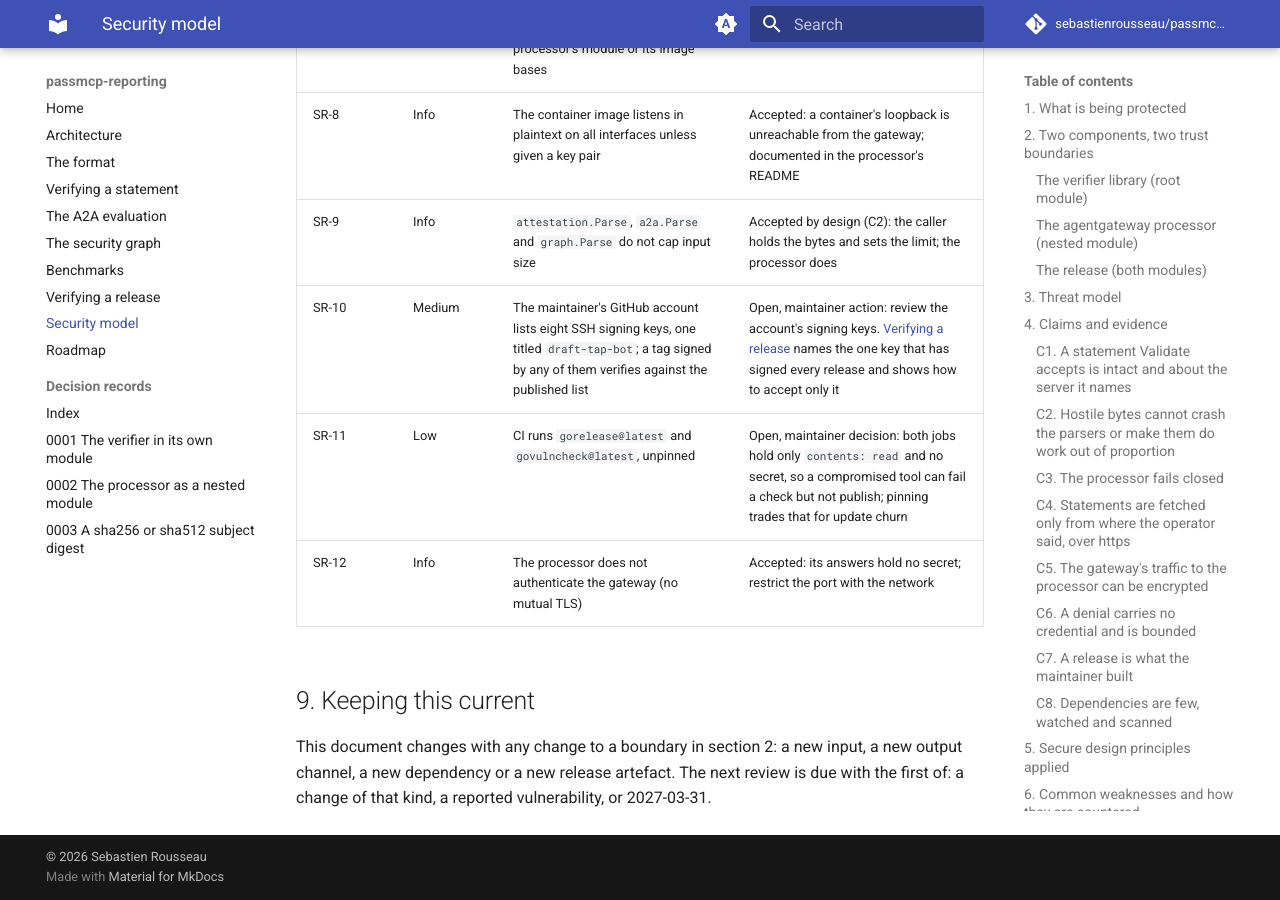
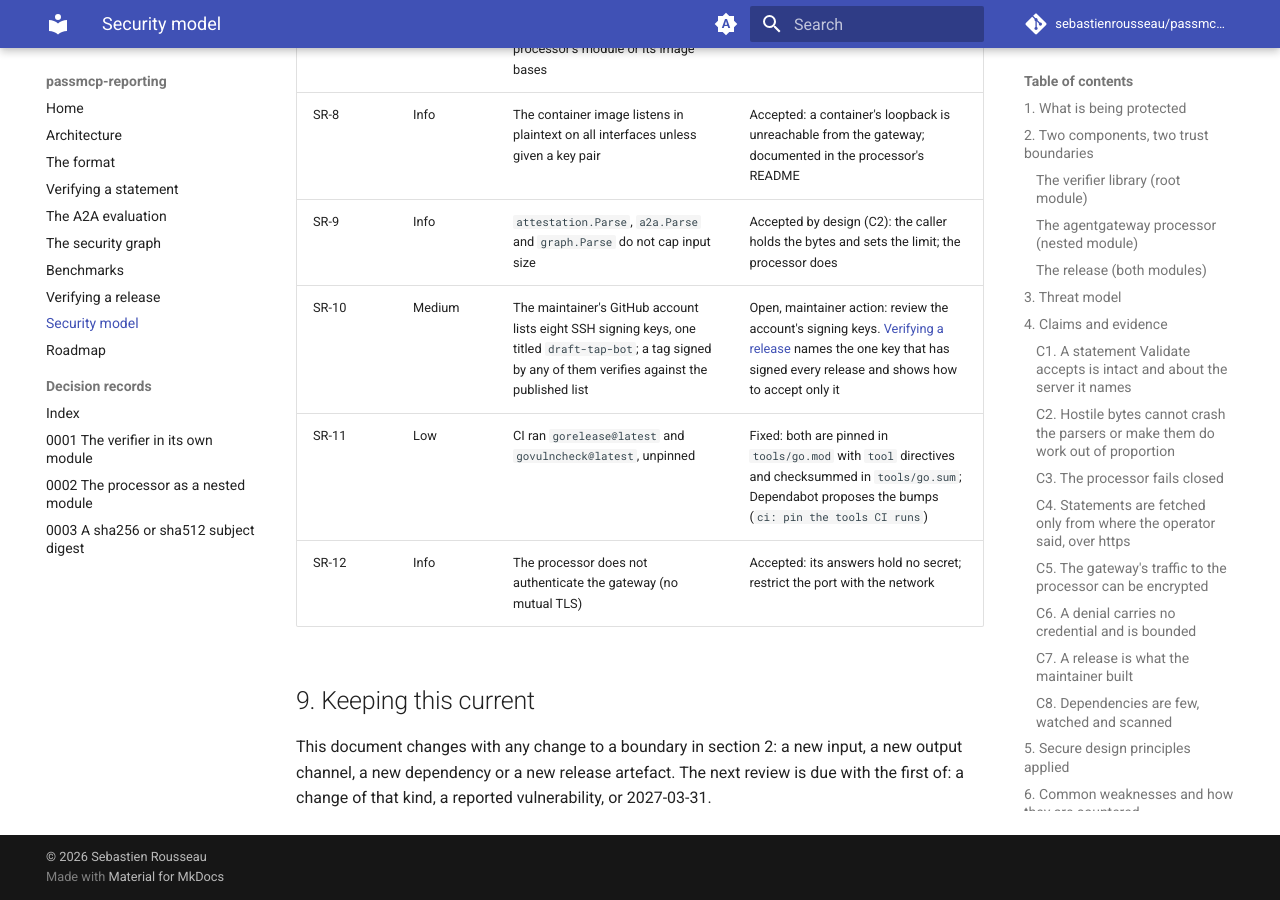
Before and after one commit to sebastienrousseau/passmcp-reporting, an MkDocs documentation site: the page built from docs/security-model.md, in a window 1280 px wide and 900 px high, scrolled down 9714 px. Built offline with MkDocs 1.6.1 and Material for MkDocs 9.7.7, drawn with Linux system fonts in a browser that asks for light colours; comment, search, counter and statistics services are not loaded.

Commit message:
ci: pin the tools CI runs
CI ran govulncheck and gorelease at @latest, so a check's result could
change with a release nobody reviewed, and the security review's
SR-11 left it open.

Both are now pinned in tools/go.mod with tool directives (govulncheck
v1.8.0, gorelease at x/exp 85c1c2202aba, the pseudo-version @latest
resolved to today) and checksummed in tools/go.sum. tools/ is its own
module, outside go.work, so its requirements never reach the root
module (which keeps no require) or the processor's image. make tools
builds them into build/tools; make vulncheck and scripts/api-check.sh
use them. Dependabot watches /tools weekly; DEVELOPMENT.md gives the
manual bump, since x/exp has no tagged releases.

golangci-lint was already pinned (v2.13.2, ci.yml and the
devcontainer) and is unchanged.

Verified: make vulncheck scans both modules clean with the pinned
binary; bats scripts/test/api-check.bats passes; reuse lint passes.

Assisted-by: Claude Code:claude-opus-5-5 govulncheck gorelease reuse
Signed-off-by: Sebastien Rousseau <sebastian.rousseau@gmail.com>

```diff
--- a/REUSE.toml
+++ b/REUSE.toml
@@ -30,7 +30,7 @@ SPDX-License-Identifier = "Apache-2.0"
 # Go module metadata and repository configuration whose formats take no
 # comments.
 [[annotations]]
-path = ["go.mod", "go.sum", ".gitignore", ".github/CODEOWNERS", ".devcontainer/devcontainer.json"]
+path = ["go.mod", "go.sum", "tools/go.mod", "tools/go.sum", ".gitignore", ".github/CODEOWNERS", ".devcontainer/devcontainer.json"]
 precedence = "aggregate"
 SPDX-FileCopyrightText = "2026 Sebastien Rousseau <sebastian.rousseau@gmail.com>"
 SPDX-License-Identifier = "Apache-2.0"
--- a/docs/security-model.md
+++ b/docs/security-model.md
@@ -310,7 +310,7 @@ Fixes are named by their commit subject on the `feat/v0.0.5` branch.
 | SR-8 | Info | The container image listens in plaintext on all interfaces unless given a key pair | Accepted: a container's loopback is unreachable from the gateway; documented in the processor's README |
 | SR-9 | Info | `attestation.Parse`, `a2a.Parse` and `graph.Parse` do not cap input size | Accepted by design (C2): the caller holds the bytes and sets the limit; the processor does |
 | SR-10 | Medium | The maintainer's GitHub account lists eight SSH signing keys, one titled `draft-tap-bot`; a tag signed by any of them verifies against the published list | Open, maintainer action: review the account's signing keys. [Verifying a release](signing.md) names the one key that has signed every release and shows how to accept only it |
-| SR-11 | Low | CI runs `gorelease@latest` and `govulncheck@latest`, unpinned | Open, maintainer decision: both jobs hold only `contents: read` and no secret, so a compromised tool can fail a check but not publish; pinning trades that for update churn |
+| SR-11 | Low | CI ran `gorelease@latest` and `govulncheck@latest`, unpinned | Fixed: both are pinned in `tools/go.mod` with `tool` directives and checksummed in `tools/go.sum`; Dependabot proposes the bumps (`ci: pin the tools CI runs`) |
 | SR-12 | Info | The processor does not authenticate the gateway (no mutual TLS) | Accepted: its answers hold no secret; restrict the port with the network |
 
 ## 9. Keeping this current
```
Also changed, not shown: DEVELOPMENT.md (+18 -1 lines), 6 other files.
